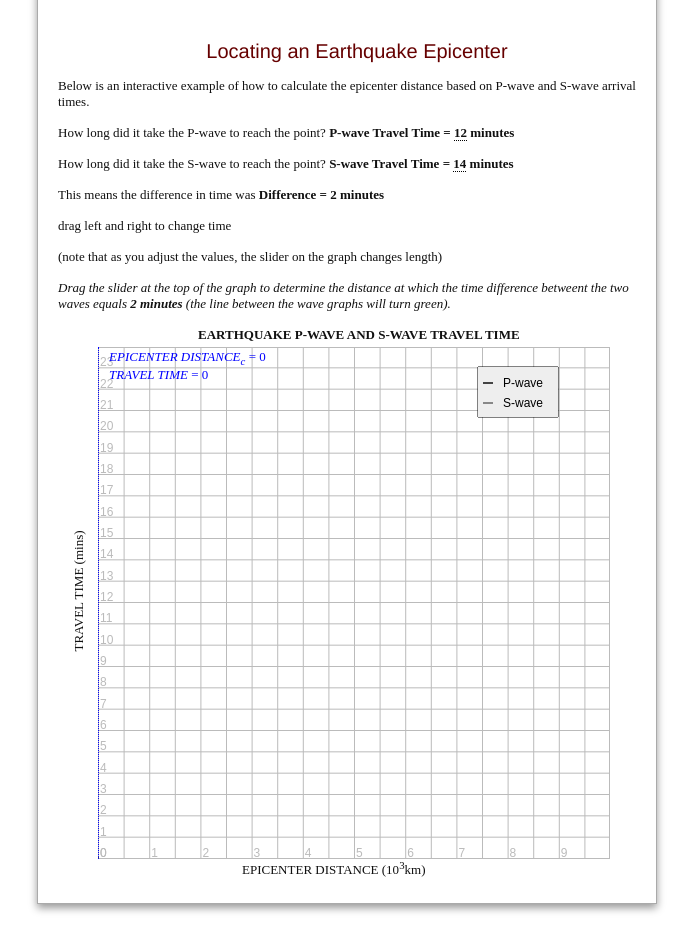
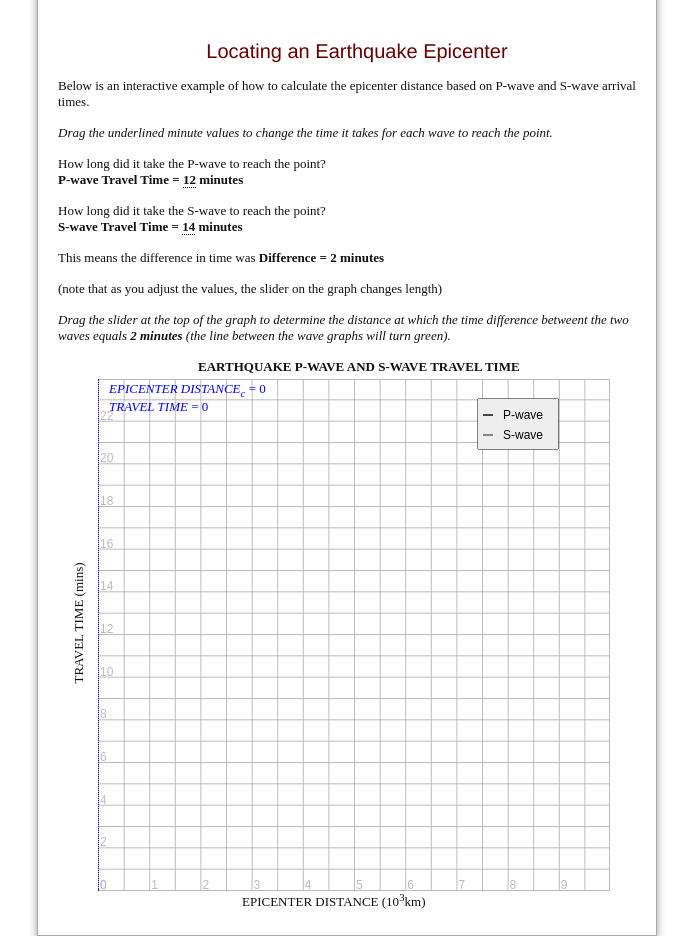
Before and after one commit to kevindeland/ExplorableEarthquakes, a plain HTML site: page index.html in a window 1280 px wide. Shown: the part 380-1316 px from the top of the page, without its empty margins (303-996 px from the left). Drawn offline with Linux system fonts and the light colour scheme.

Commit message:
y labels, and index.html

```diff
--- a/Script/views.js
+++ b/Script/views.js
@@ -42,11 +42,15 @@
         ctx.fillRect(canvasWidth - 1, 0, canvasWidth, canvasHeight);
 
         // add horizontal grid lines
+        even = true;
         for (var y = canvasHeight; y >= 0; y -= Y_GRID * canvasHeight / TIME_SCALE) {
+
             ctx.fillRect(0, y - 1, canvasWidth, 1);
             ctx.font = "12px Arial";
             var val = Math.round(arguments.callee.getTimeForY(y, canvasHeight));
-            ctx.fillText("" + val, 0 + labelBuffer, canvasHeight - y - labelBuffer);
+            if(even)
+                ctx.fillText("" + val, 0 + labelBuffer, canvasHeight - y - labelBuffer);
+            even = !even;
         }
         ctx.fillRect(0, 0, canvasWidth, 1);
 
--- a/index.html
+++ b/index.html
@@ -52,19 +52,19 @@
                 <br>
                 <h2>Locating an Earthquake Epicenter</h2>
 
-                <p>Below is an interactive example of how to calculate the epicenter distance based on P-wave and S-wave arrival times.</p>
+                <p>Below is an interactive example of how to calculate the epicenter distance based on P-wave and S-wave arrival times.</p> <p><i>Drag the underlined minute values to change the time it takes for each wave to reach the point.</i></p>
 
-                <p>How long did it take the P-wave to reach the point?
-                    <b>P-wave Travel Time<!--T<sub>p</sub>--> = <span class="a_tp c_adjustableNumber bounds_0_50"></span> minutes</b>
+                <p>How long did it take the P-wave to reach the point? <span hidden style="color:#A66">(drag left and right to change time)</span>
+                    <br><b>P-wave Travel Time<!--T<sub>p</sub>--> = <span class="a_tp c_adjustableNumber bounds_0_50"></span> minutes</b>
                 </p>
 
-                <p>How long did it take the S-wave to reach the point?
+                <p>How long did it take the S-wave to reach the point?<span hidden style="color:#A66">(drag left and right to change time)</span>
                     <!-- TODO use angular to make this change based on understanding level -->
-                    <b>S-wave Travel Time<!--T<sub>s</sub>--> = <span class="a_ts c_adjustableNumber bounds_0_50"></span> minutes</b>
+                    <br><b>S-wave Travel Time<!--T<sub>s</sub>--> = <span class="a_ts c_adjustableNumber bounds_0_50"></span> minutes</b>
                 </p>
 
                 <p>This means the difference in time was
-                    <b>Difference<!--T<sub>d</sub>--> = <span class="a_td"></span> minutes</b><div class="inst">drag left and right to change time</div>
+                    <b>Difference<!--T<sub>d</sub>--> = <span class="a_td"></span> minutes</b>
                 </p>
                 <p>(note that as you adjust the values, the slider on the graph changes length)</p>
                 <p><em>Drag the slider at the top of the graph to determine the distance at which the time difference betweent the two waves equals <!--<b>T<sub>d</sub> = --><b><span class="a_td"></span> minutes</b> (the line between the wave graphs will turn green).</em></p>
```
